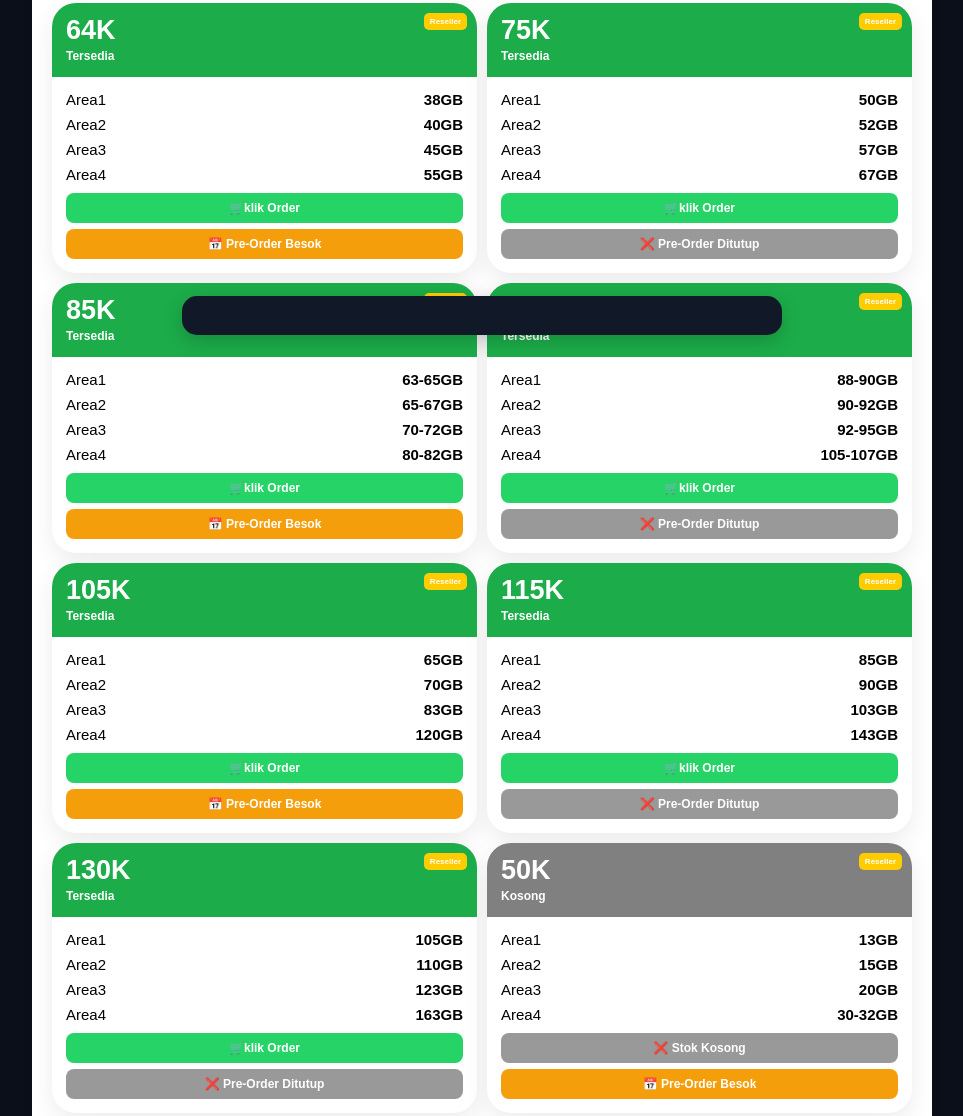
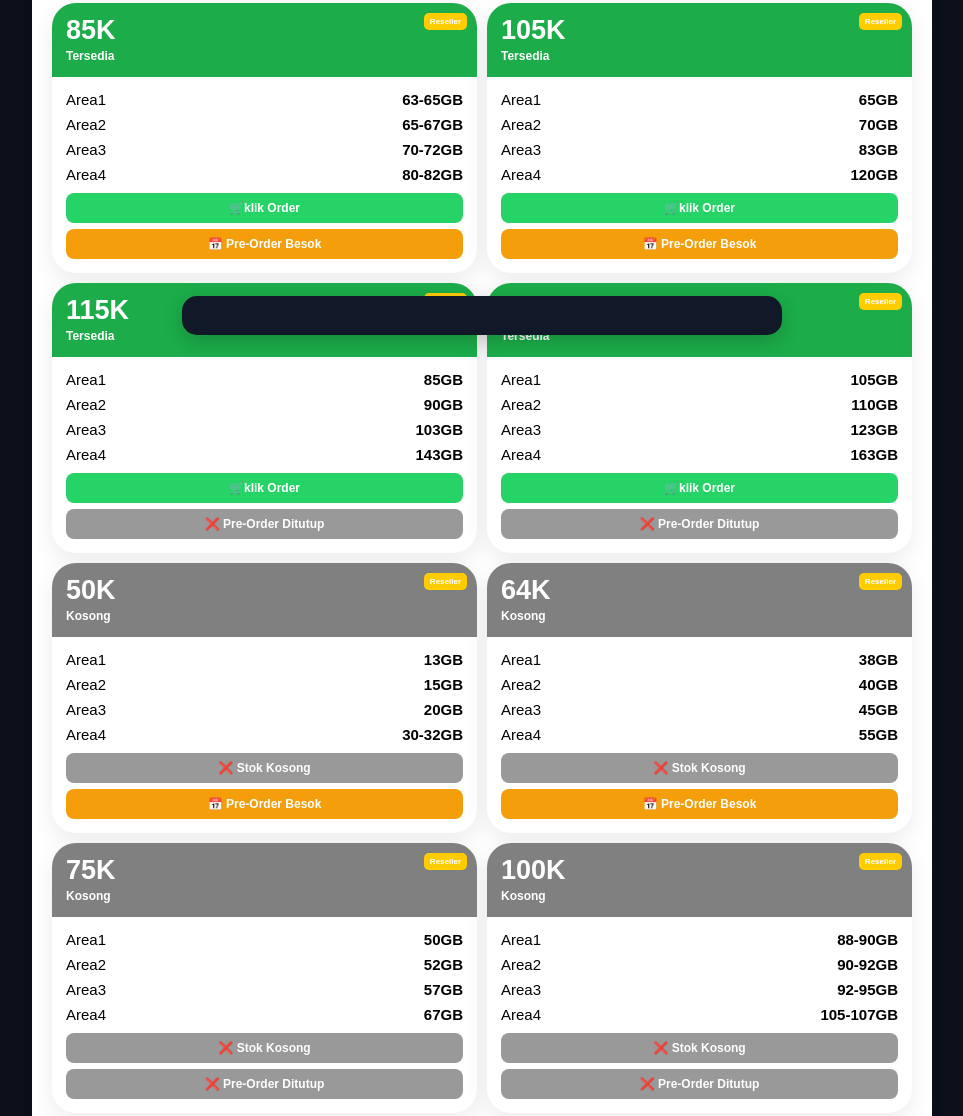
Before and after one commit to ubaidillah1666666-png/melistore, a plain HTML site: page index.html in a window 1280 px wide. Shown: the part 450-1566 px from the top of the page, without its empty margins (158-1121 px from the left). Drawn offline with Linux system fonts and the light colour scheme; no server answers.

Commit message:
Update index.html

```diff
--- a/index.html
+++ b/index.html
@@ -1017,12 +1017,12 @@ Pilih akun premium terlebih dahulu
 const stokPrivat = {
     "50K":0,
     "60K":0,
-    "64K":1,
+    "64K":0,
     "70K":0,
-    "75K":1,
+    "75K":0,
     "85K":1,
     "90K":0,
-    "100K":1,
+    "100K":0,
     "105K":1,
     "115K":1,
     "130K":1,
```
